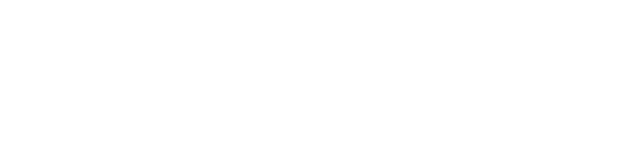
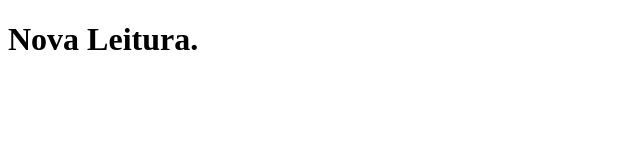
Before and after one commit to edskate/Lista-de-Compras, a plain HTML site: page pagina03.html in a window 1280 px wide. Shown: the whole page, without its empty margins (0-640 px from the left). Drawn offline with Linux system fonts and the light colour scheme.

Commit message:
Nova leitura

```diff
--- a/pagina03.html
+++ b/pagina03.html
@@ -6,6 +6,6 @@
     <title>Pagina 03</title>
 </head>
 <body>
-
+    <h1>Nova Leitura.</h1>
 </body>
 </html>
```
